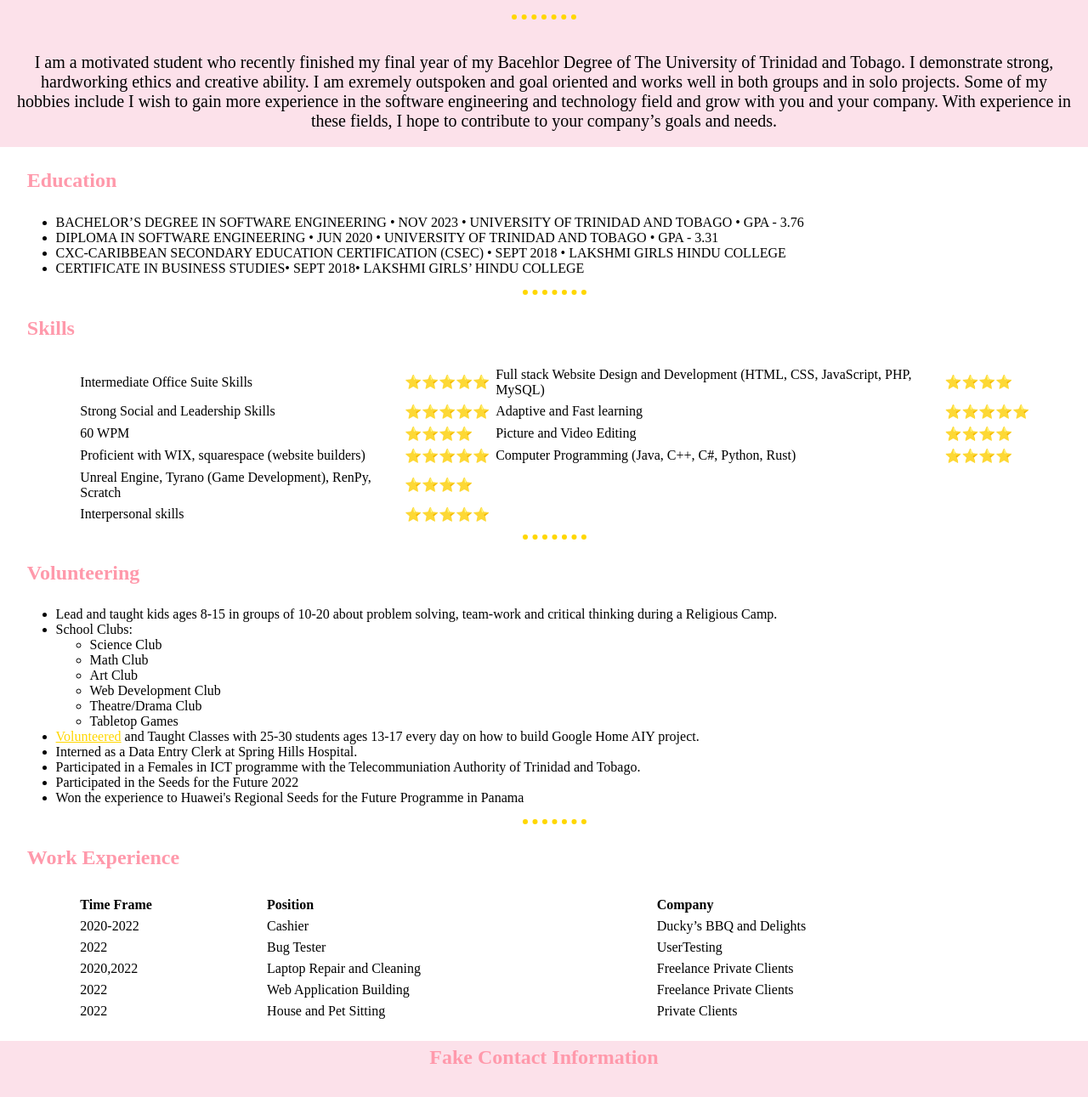
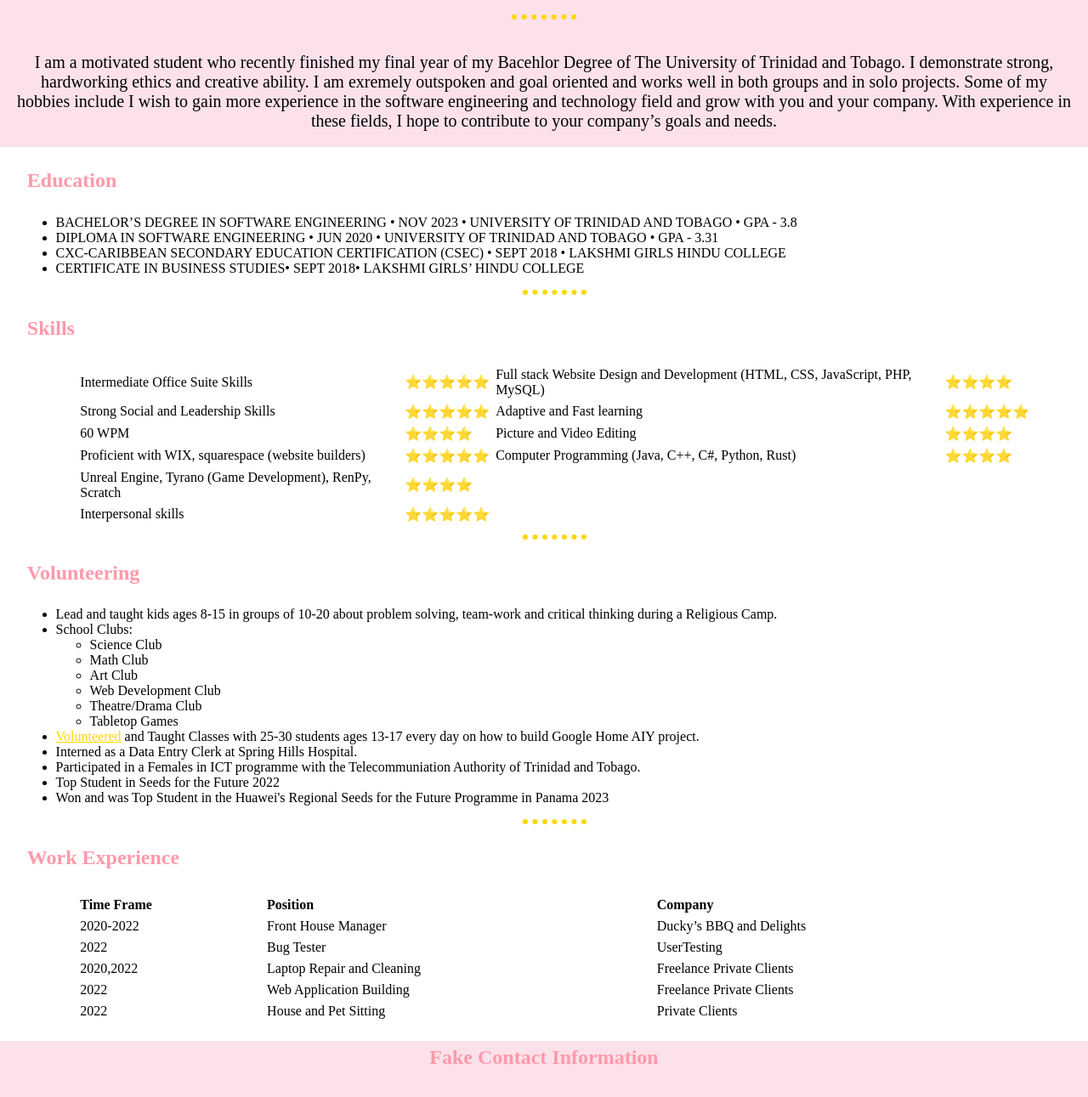
Before and after one commit to codesaurusrex-2001/cv, a plain HTML site: page index.html in a window 1280 px wide. Shown: the part 535-1826 px from the top of the page at 85% size. Drawn offline with Linux system fonts and the light colour scheme.

Commit message:
Update index.html

```diff
--- a/index.html
+++ b/index.html
@@ -39,7 +39,7 @@
     <h2>Education</h2>
 
       <ul>
-        <li>BACHELOR’S DEGREE IN SOFTWARE ENGINEERING • NOV 2023 • UNIVERSITY OF TRINIDAD AND TOBAGO • GPA - 3.76 </li>
+        <li>BACHELOR’S DEGREE IN SOFTWARE ENGINEERING • NOV 2023 • UNIVERSITY OF TRINIDAD AND TOBAGO • GPA - 3.8 </li>
         <li> DIPLOMA IN SOFTWARE ENGINEERING • JUN 2020 • UNIVERSITY OF TRINIDAD AND TOBAGO • GPA - 3.31 </li>
         <li> CXC-CARIBBEAN SECONDARY EDUCATION CERTIFICATION (CSEC) • SEPT 2018 • LAKSHMI GIRLS HINDU COLLEGE</li>
         <li> CERTIFICATE IN BUSINESS STUDIES• SEPT 2018• LAKSHMI GIRLS’ HINDU COLLEGE </li>
@@ -94,8 +94,8 @@
         <li> <a href="https://newsday.co.tt/2019/05/14/science-is-the-new-pink/">Volunteered</a> and Taught Classes with 25-30 students ages 13-17 every day on how to build Google Home AIY project. </li>
         <li> Interned as a Data Entry Clerk at Spring Hills Hospital. </li>
         <li> Participated in a Females in ICT programme with the Telecommuniation Authority of Trinidad and Tobago.  </li>
-        <li> Participated in the Seeds for the Future 2022 </li>
-        <li> Won the experience to Huawei's Regional Seeds for the Future Programme in Panama</li>
+        <li> Top Student in Seeds for the Future 2022 </li>
+        <li> Won and was Top Student in the Huawei's Regional Seeds for the Future Programme in Panama 2023</li>
       </ul>
 
     <hr  />
@@ -110,7 +110,7 @@
         </tr>
         <tr>
           <td>2020-2022</td>
-          <td>Cashier </td>
+          <td>Front House Manager </td>
           <td>Ducky’s BBQ and Delights </td>
         </tr>
         <tr>
```
